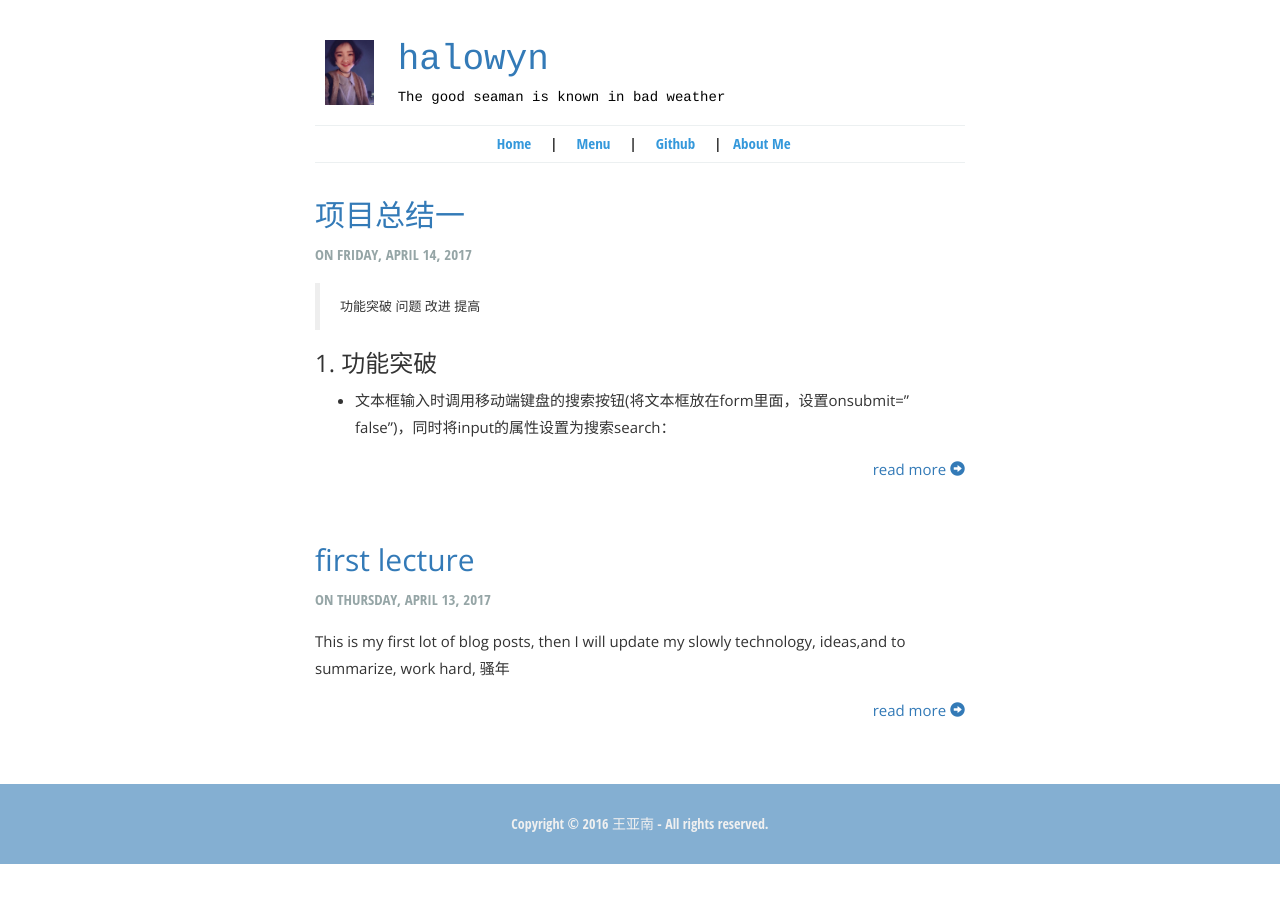
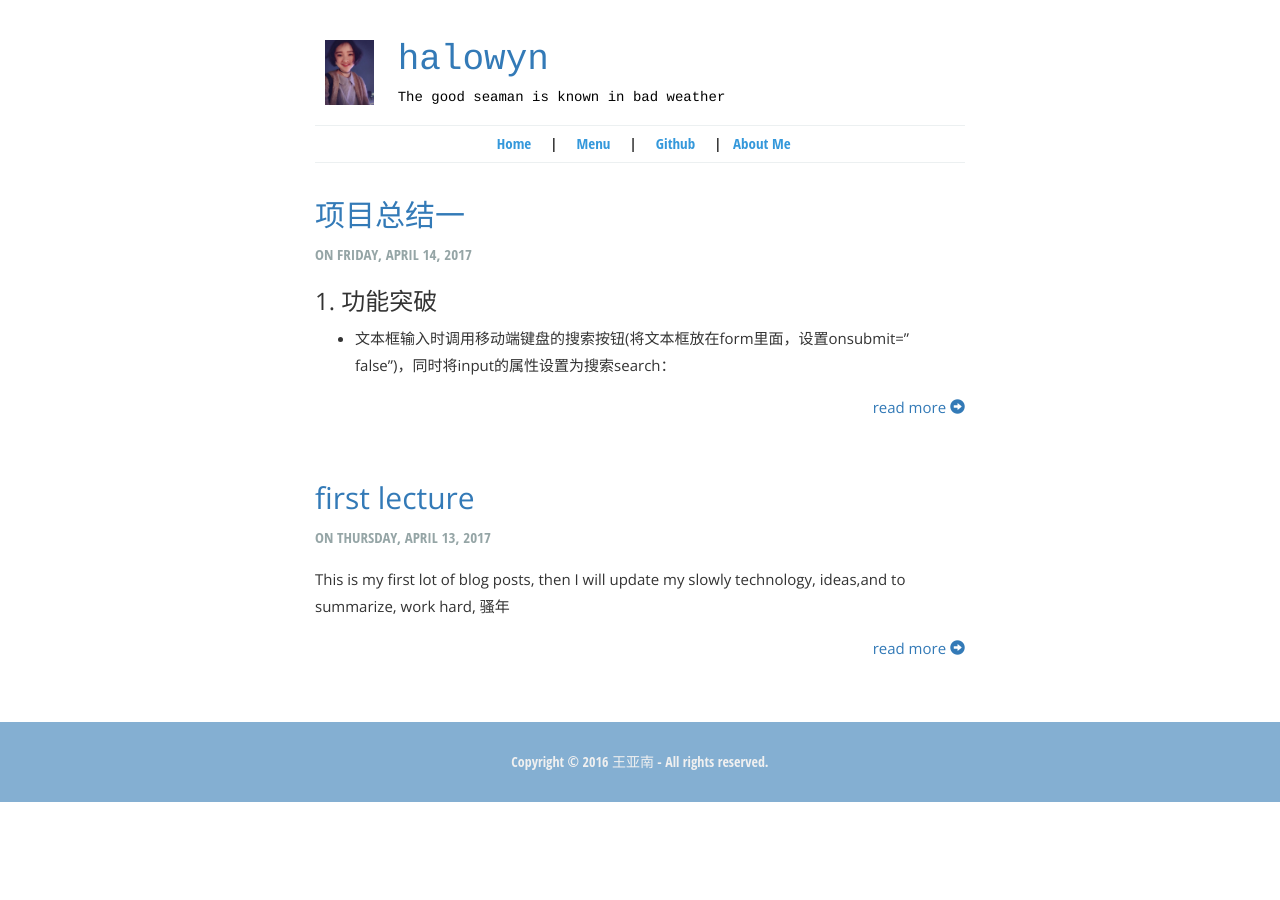
Before and after one commit to halowyn/halowyn.github.io, a Jekyll site: the page built from index.html, in a window 1280 px wide. Built offline with Jekyll 4.4.1, drawn with Linux system fonts in a browser that asks for light colours.

Commit message:
修改md

````diff
--- a/_posts/2017-04-14-Getting-Started.md
+++ b/_posts/2017-04-14-Getting-Started.md
@@ -7,14 +7,9 @@
 excerpt_separator: "```"
 ---
 
->功能突破
->问题
->改进
->提高
-
 
 ### 1. 功能突破
-- 文本框输入时调用移动端键盘的搜索按钮(将文本框放在form里面，设置onsubmit="false")，同时将input的属性设置为搜索search：
+* 文本框输入时调用移动端键盘的搜索按钮(将文本框放在form里面，设置onsubmit="false")，同时将input的属性设置为搜索search：
 ```
 <form id="form" onsubmit="return false;">
 	<input type="search" id="find" class="l0">
@@ -26,17 +21,17 @@
 		if(e.keyCode=='13'){}
 })
 ```
-- 文本框聚焦placeholder消失，失去焦点placeholder出现，使用行间的focus和blur事件以及this，代码如下：
+* 文本框聚焦placeholder消失，失去焦点placeholder出现，使用行间的focus和blur事件以及this，代码如下：
 ```
 <input type="search"placeholder="关键词 / 拼音" onfocus="this.placeholder=''" onblur="this.placeholder='关键词 / 拼音'">
 ```
 ### 2. 问题
-- 使用flexible.js做移动端的适配时，不需要在顶部写关于视口的标签 (meta name="viewport"),因为在js里已经对视口做过处理；如果在 app 内部 嵌套html的话，需要配合前端人员解决，务必让他们去掉页面上关于viewport的设置，如果没有去掉的话，可在本地js中去掉app中写的视口，否则关于data-dpr的字体设置失效，页面字体变小。
+* 使用flexible.js做移动端的适配时，不需要在顶部写关于视口的标签 (meta name="viewport"),因为在js里已经对视口做过处理；如果在 app 内部 嵌套html的话，需要配合前端人员解决，务必让他们去掉页面上关于viewport的设置，如果没有去掉的话，可在本地js中去掉app中写的视口，否则关于data-dpr的字体设置失效，页面字体变小。
 
 ### 3. 改进
-- 在编写代码之前确认嵌入的app中是否写入viewport，如果有，在不影响页面正常显示的情况下进行删除。
-- 在编写代码之前确认页面所需参数，考虑在app，网页、微信下的使用情况。
+* 在编写代码之前确认嵌入的app中是否写入viewport，如果有，在不影响页面正常显示的情况下进行删除。
+* 在编写代码之前确认页面所需参数，考虑在app，网页、微信下的使用情况。
 
 
 ### 4. 提高
-- 移动端适配时，鉴于可能存在嵌套app的情况，需要有图片显示的地方慎用img标签（因为app可能对图片做了点击放大处理，影响用户体验），尽量使用背景图，并且设置background-size：cover；或者background-size：100% 100%；
+* 移动端适配时，鉴于可能存在嵌套app的情况，需要有图片显示的地方慎用img标签（因为app可能对图片做了点击放大处理，影响用户体验），尽量使用背景图，并且设置background-size：cover；或者background-size：100% 100%；
````
